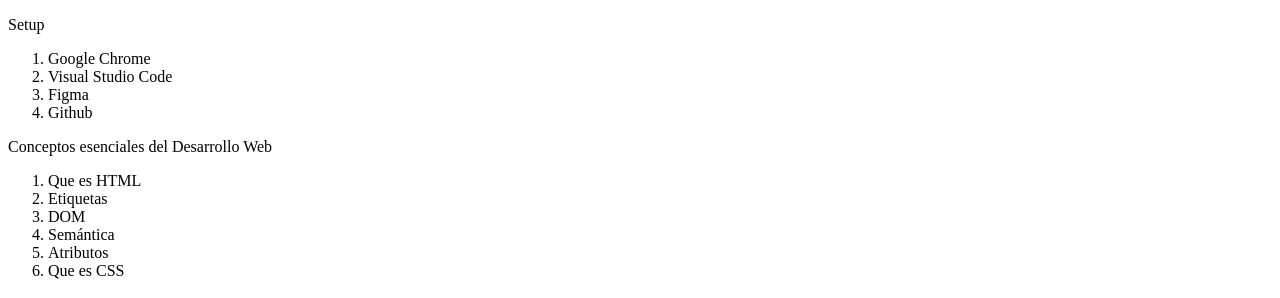
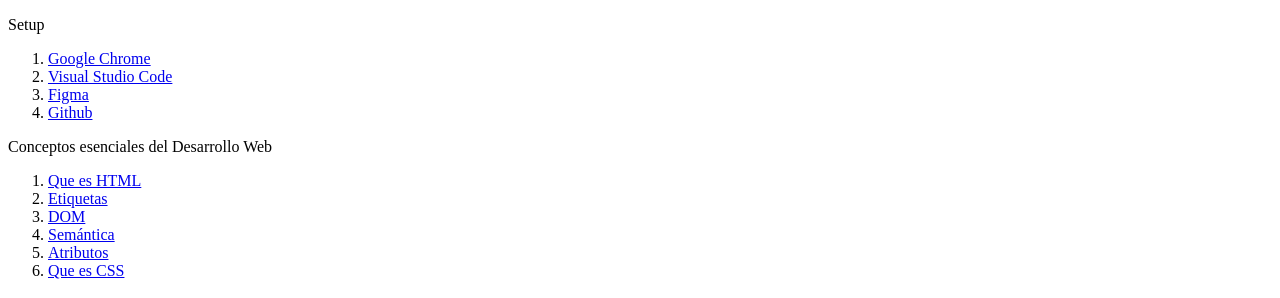
Before and after one commit to Urielxgodx/curso-esencial-html-css, a plain HTML site: page index.html in a window 1280 px wide. Shown: the top 298 px of the page. Drawn offline with Linux system fonts and the light colour scheme.

Commit message:
Enlaces y rutas

```diff
--- a/index.html
+++ b/index.html
@@ -12,28 +12,49 @@
 
             <ol>
                 <li>
-                    Google Chrome
+                    <a href="#google-chrome">
+                        Google Chrome
+                    </a>
                 </li>
                 <li>
-                    Visual Studio Code
+                    <a href="#vsc">
+                        Visual Studio Code
+                    </a>
                 </li>
                 <li>
-                    Figma
+                    <a href="#figma">
+                        Figma
+                    </a>
                 </li>
                 <li>
-                    Github
+                    <a href="#github">
+                        Github
+                    </a>
                 </li>
             </ol>
             <p>
                 Conceptos esenciales del Desarrollo Web
             </p>
             <ol>
-                <li>Que es HTML</li>
-                <li>Etiquetas</li>
-                <li>DOM</li>
-                <li>Semántica</li>
-                <li>Atributos</li>
-                <li>Que es CSS</li>
+                <li>
+                    <a href="#html">Que es HTML
+                    </a>
+                </li>
+                <li>
+                    <a href="#etiquetas">Etiquetas</a>
+                </li>
+                <li>
+                    <a href="#dom">DOM</a>
+                </li>
+                <li>
+                    <a href="#semantica">Semántica</a>
+                </li>
+                <li>
+                    <a href="#atributos">Atributos</a>
+                </li>
+                <li>
+                    <a href="#css">Que es CSS</a>
+                </li>
             </ol>
         </nav>
     </header>
@@ -41,56 +62,56 @@
     <p>Este es el inicio de tu carrera como Desarrollador Web, empezarás aprendiendo HTML y CSS para la creación de contenidos, en el nivel 2 aprenderás de componentes y en 3 sobre layouts.</p>
     <h2>Setup</h2>
     <img src="images/google-chrome.png" alt="Logo de Google Chrome" title="Logo de Google Chrome">
-    <h3>Google Chrome</h3>
+    <h3 id="google-chrome">Google Chrome</h3>
     <p>
         Chrome va a ser el navegador que utilizaremos en el curso por su extenso soporte de nuevos estándares y herramientas de desarrollo avanzadas y de amigable uso.
     </p>
     <img src="images/visual-studio-code.png" alt="Logo de Visual Studio Code" title="Logo de Visual Studio Code">
-    <h3>Visual Studio Code</h3>
+    <h3 id="vsc">Visual Studio Code</h3>
     <p>
         Visual Studio Code es el editor de texto más popular y potente del mercado actualmente, su fácil uso y la capacidad de extenderlo por medio de plugins lo hace el complemento perfecto para cualquier programador sin importar el lenguaje en el que se desemvuelva.
     </p>
     <img src="images/figma.png" alt="Logo de Figma" title="Logo de Figma">
-    <h3>Figma</h3>
+    <h3 id="figma">Figma</h3>
     <p>
         Figma es una la herramienta más popular en la actualidad para entregar diseños a los desarrolladores para su implementación por su fácil uso porque puede ser usado directamente desde el navegador.
     </p>
     <img src="images/github.png" alt="Logo de GitHub" title="Logo de GitHub">
-    <h3>Github</h3>
+    <h3 id="github">Github</h3>
     <p>
         Así como en Facebook te encuentran tus amigos, en Github te encuentran otras programadoras y programadores de todo el mundo, en vez de subir fotos de tus viajes aquí subes tu código y puedes elegir hacerlo “open source” o guardarlo de manera privada, Github será esencial para almacenar tu futuro portafolio.
     </p>
     <hr>
     <h2>Conceptos esenciales del Desarrollo Web</h2>
-    <h3>Qué es HTML</h3>
+    <h3 id="html">Qué es HTML</h3>
     <p>
         Hyper Text Markup Language o Lenguaje de marcas Hipertexto. Es el componente más básico de la web. Define el significado y la estructura del contenido.
     </p>
-    <h3>Etiquetas</h3>
+    <h3 id="etiquetas">Etiquetas</h3>
     <p>
         Las etiquetas HTML van a ayudarnos a brindar una estructura y semántica al contenido de nuestro website y cada una tiene características y usos diferentes aunque visualmente den un resultado similar.
     </p>
     <p>
         Muchas etiquetas son fácil de diferencias como los headings o las imágenes y otras diferentes como header, footer, section o div, aquí es donde la semántica será la respuesta y si sabemos un poco de inglés también podremos darnos una pequeña idea de su uso pero en este curso vamos a usar las más importantes y que serán parte de tu día a día como Software Developer.
     </p>
-    <h3>DOM</h3>
+    <h3 id="dom">DOM</h3>
     <p>
         El Document Object Model es una estructura de árbol que representará todos nuestros proyectos web como si un árbol genealógico fuera: padres, hijos, hermanos con niveles infinitos. cuando entendemos esta anidación podemos identificar dependencias, herencias en css y que tan complejo es nuestro proyecto.
     </p>
     <img src="images/dom.png" alt="Estructura de arbol que representa al DOM" title="Estructura de arbol que representa al DOM">
-    <h3>Semántica</h3>
+    <h3 id="semantica">Semántica</h3>
     <p>
         La semántica le brinda sentido a cada elemento existen en un sitio web, algunos elementos será meramente decorativos y no deben significar nada pero otros serán títulos y deberán estar en diferente jerarquías o alguna secciones serán más relevantes que otras, esto ayudará a los motores de búsqueda como Google o Duck Duck Go a diferenciar tu contenido, categorizar y será la herramientas más valiosa para estar en los primeros resultados de búsqueda SEO. También ayudará a la accesibilidad de tu sitio web, para que personas con habilidades diferentes puedan entender cada contenido.
     </p>
-    <h3>Atributos</h3>
+    <h3 id="atributos">Atributos</h3>
     <p>
         Los atributos le dan características extra a las etiquetas para complementar información y son pre programadas por el navegador, algunos atributos funcionan en todas las etiquetas de la misma forma como ‘class’ pero otros atributos funcionan en solo alguna etiquetas como src
     </p>
-    <h3>CSS</h3>
+    <h3 id="css">CSS</h3>
     <p>
         Hojas de Estilo en Cascada (del inglés Cascading Style Sheets) o CSS es el lenguaje de estilos utilizado para describir la presentación de documentos HTML
     </p>
-    <img src="images/image 5.png" alt="CSS" title="CSS">
+    <img src="images/img-css.png" alt="CSS" title="CSS">
     <h2>Modelo de caja</h2>
     <h3>El modelo de caja está compuesto por:</h3>
     <p>
@@ -117,6 +138,9 @@
         <li>padding-block | padding-inline | padding-block-start | padding-block-end | padding-inline-start | padding-inline-end</li>
     </ul>
     <h2>Modelo de caja</h2>
-    <img src="images/Rectangle 56.png" alt="">
+    <img src="" alt="Modelo de caja" title="Modelo de caja">
+    <p>
+        Si tienes alguna pregunta escríbeme a <a href="mailto:urielxhard@gmail.com">urielxhard@gmail.com</a>
+    </p>
 </body>
 </html>
```
Also changed, not shown: images/img-css.png (added), images/modelo-de-caja.png (added), 1 other file.
